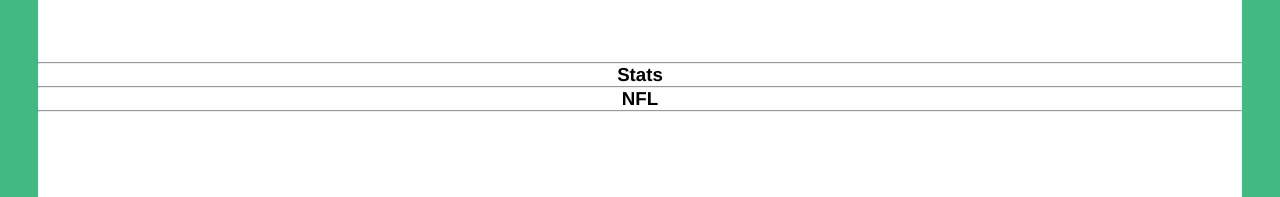
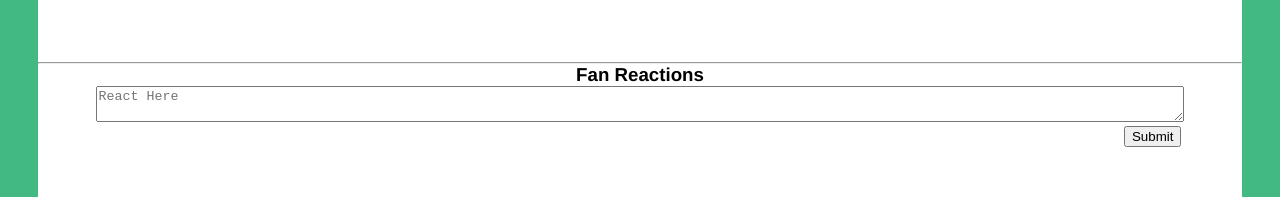
Before and after one commit to amadeuspeterson/creative-project, a Vue app in the folder front-end/: page / in a window 1280 px wide. Shown: the part 197-394 px from the top of the page. Built offline with nearby package versions, Linux system fonts and the light colour scheme; no server answers.

Commit message:
Update Home.vue

```diff
--- a/front-end/src/views/Home.vue
+++ b/front-end/src/views/Home.vue
@@ -6,14 +6,12 @@
       <div id="nbaScores">
       </div>
       <hr>
-      <h3>Stats</h3>
-      <div id="playerStats">
+      <h3>Fan Reactions</h3>
+      <div id="fanReactions">
+        <textarea placeholder="React Here"></textarea>
+        <br>
+        <button type="button" style="float: right;">Submit</button>
       </div>
-      <hr>
-      <h3>NFL</h3>
-      <div id="nflScores">
-      </div>
-      <hr>
     </div>
   </div>
 </template>
@@ -105,4 +103,14 @@ export default {
   flex-wrap: wrap;
   flex-direction: column;
 }
+
+#fanReactions textarea {
+  width: 90%;
+  margin: auto;
+}
+
+#fanReactions button {
+  float: right;
+  margin-right: 5%;
+}
 </style>
```
